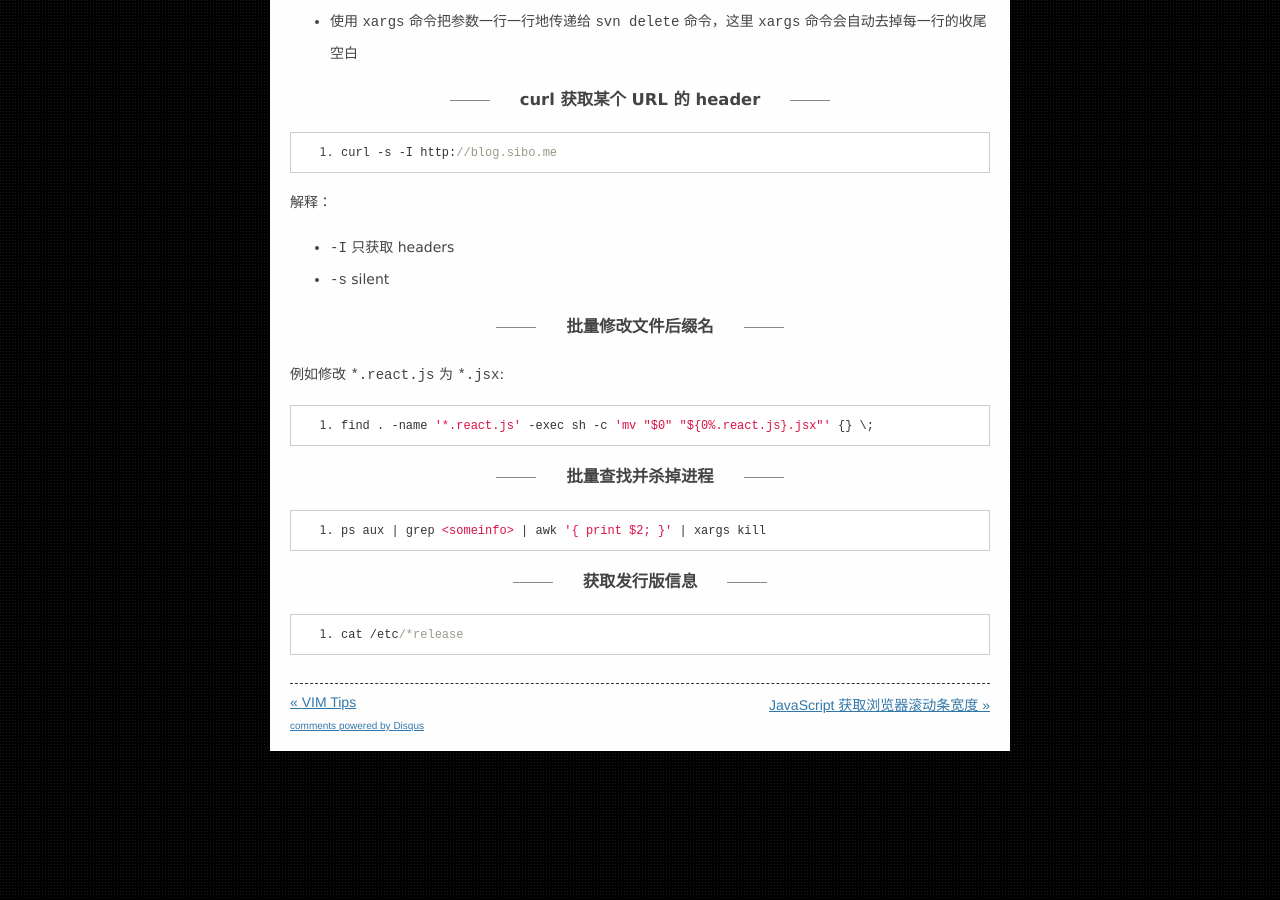
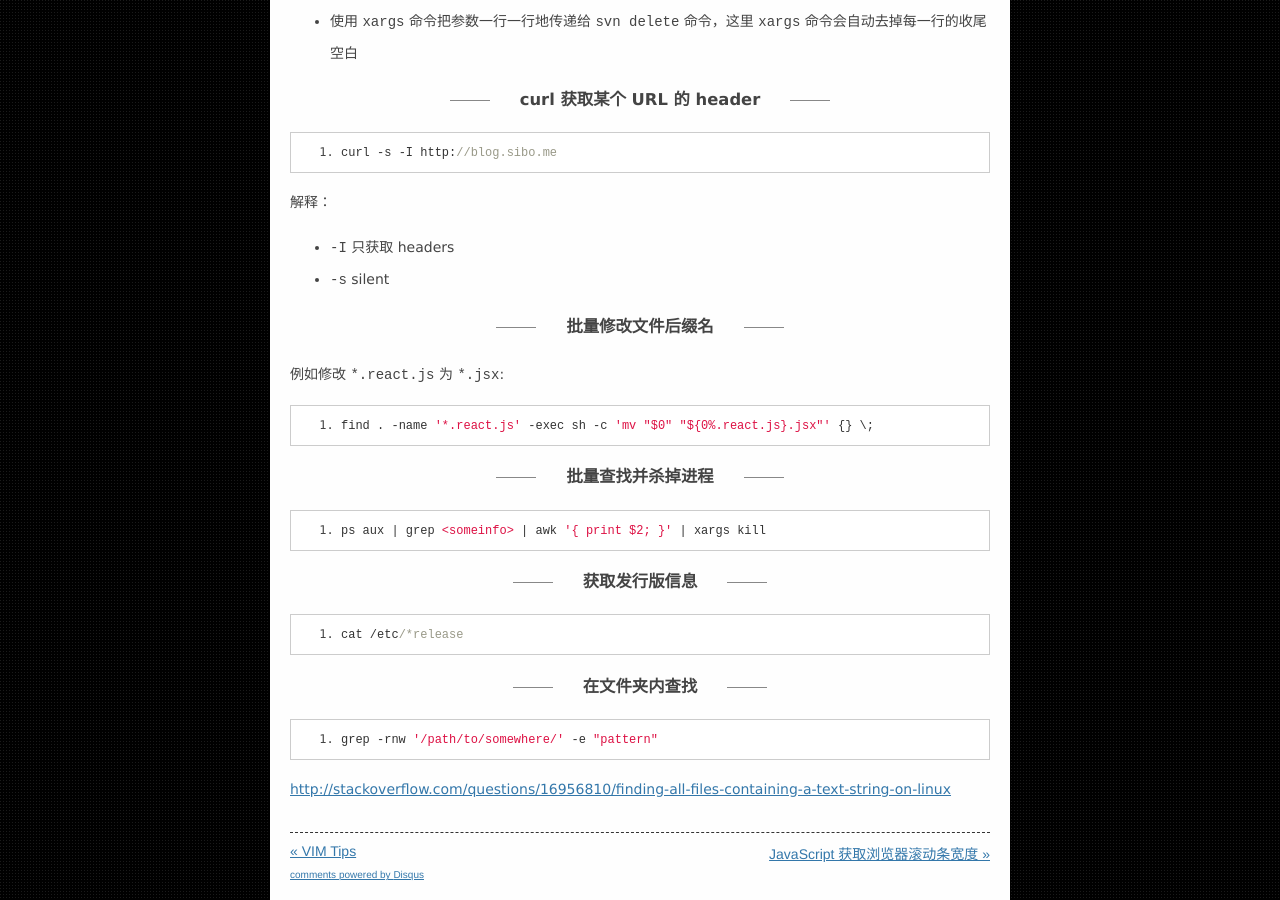
Before and after one commit to osrpt/osrpt.github.com, a Jekyll site: the page built from _posts/2015-05-27-linux-tips.md, in a window 1280 px wide and 900 px high, scrolled down 1143 px. Built offline with Jekyll 4.4.1, drawn with Linux system fonts in a browser that asks for light colours; nearby versions of some CDN libraries; comment, search, counter and statistics services are not loaded.

Commit message:
new tips: find text

```diff
--- a/_posts/2015-05-27-linux-tips.md
+++ b/_posts/2015-05-27-linux-tips.md
@@ -67,3 +67,9 @@ From: <http://www.broexperts.com/2012/06/how-to-backup-files-and-directories-in-
 ### 获取发行版信息
 
     cat /etc/*release
+
+### 在文件夹内查找
+
+    grep -rnw '/path/to/somewhere/' -e "pattern"
+
+<http://stackoverflow.com/questions/16956810/finding-all-files-containing-a-text-string-on-linux>
```
